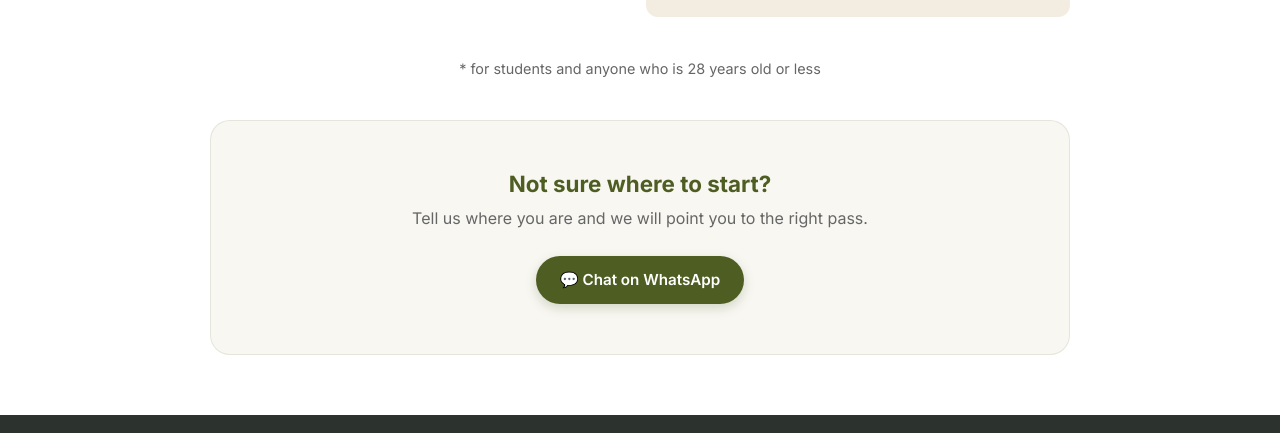
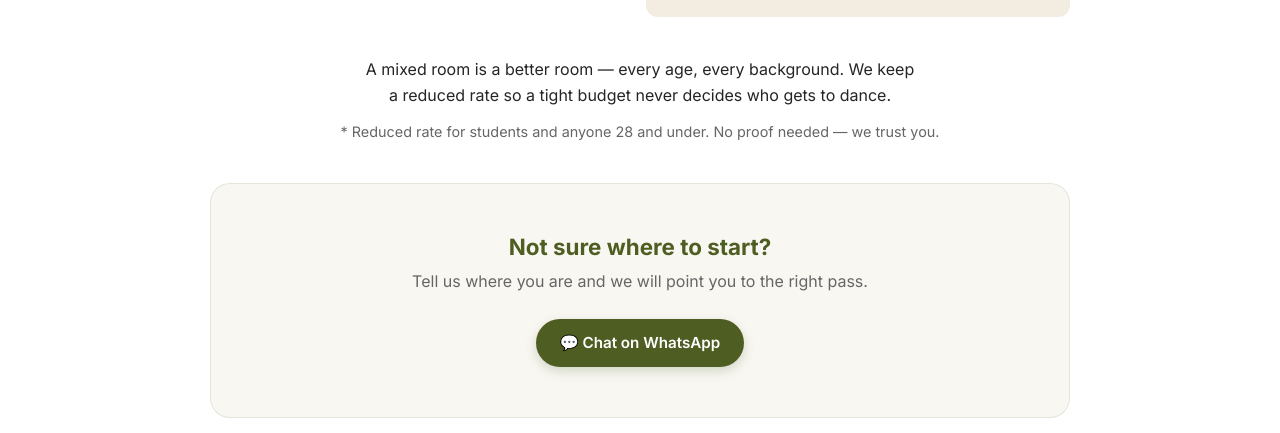
Before and after one commit to VangelisTheodorakis/tango-garden-website, an Astro site: page /collections in a window 1280 px wide. Shown: the part 1207-1640 px from the top of the page. Built offline with nearby package versions, Linux system fonts and the light colour scheme; Astro itself is replaced by a stand-in of ours.

Commit message:
Reframe under-28 pricing as a warm reduced rate
Per the specialist consensus: present it as two honest prices, not a
discount off a "full" price, and market the honor system rather than
policing it.

- Collections: add a "why" line ("a mixed room is a better room…") and
  reframe the footnote as "Reduced rate for students and anyone 28 and
  under. No proof needed — we trust you."
- Homepage footnote: same reduced-rate, honor-system wording.

Cutoff kept at 28 per owner's decision.

Co-Authored-By: Claude Opus 4.8 <noreply@anthropic.com>

```diff
--- a/src/components/PathwayCards.astro
+++ b/src/components/PathwayCards.astro
@@ -133,7 +133,7 @@ const cards = [
 
     <div style="text-align: center;">
       <p style="margin: 0;">
-        <span>* for students and anyone who is 28 years old or less</span>
+        <span>* Reduced rate for students and anyone 28 and under — no proof needed, we trust you.</span>
       </p>
     </div>
 
--- a/src/components/ProductGrid.astro
+++ b/src/components/ProductGrid.astro
@@ -93,7 +93,13 @@ const orderedGroups = groups
     ))
   }
 
-  <p class="collection-note">* for students and anyone who is 28 years old or less</p>
+  <p class="collection-why">
+    A mixed room is a better room — every age, every background. We keep a reduced rate
+    so a tight budget never decides who gets to dance.
+  </p>
+  <p class="collection-note">
+    * Reduced rate for students and anyone 28 and under. No proof needed — we trust you.
+  </p>
 
   <div class="collection-help">
     <h2>Not sure where to start?</h2>
@@ -196,8 +202,15 @@ const orderedGroups = groups
     font-weight: 500;
     color: var(--text-light);
   }
+  .collection-why {
+    margin: 40px auto 0;
+    max-width: 560px;
+    text-align: center;
+    color: var(--text);
+    line-height: 1.6;
+  }
   .collection-note {
-    margin-top: 40px;
+    margin-top: 12px;
     text-align: center;
     color: var(--text-light);
     font-size: 0.9rem;
```
